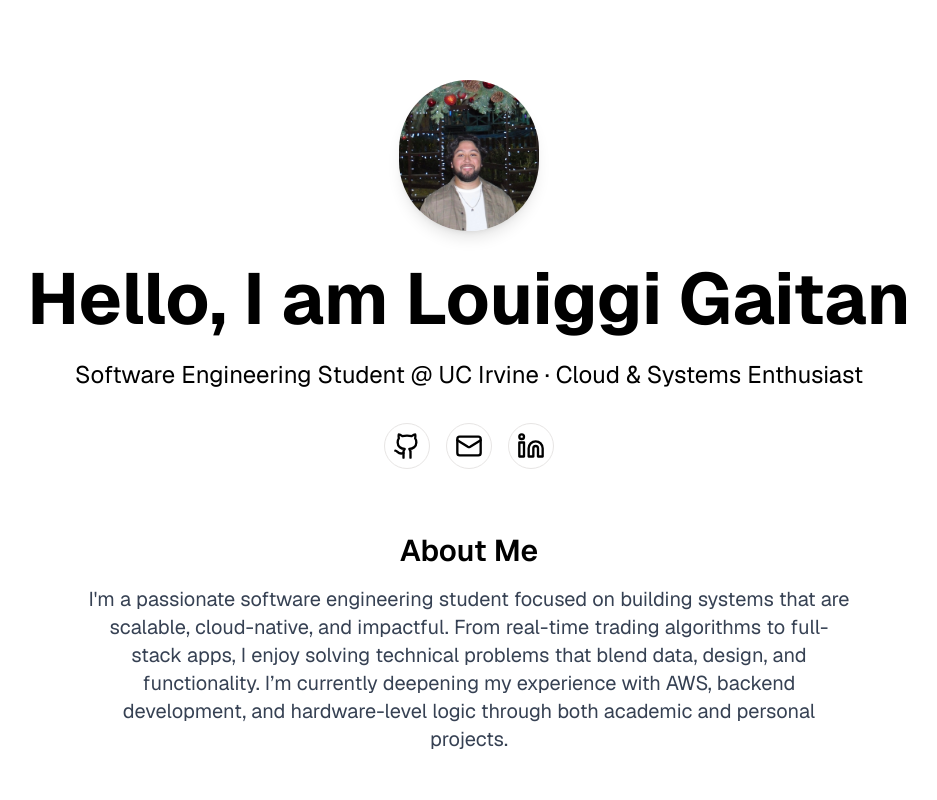
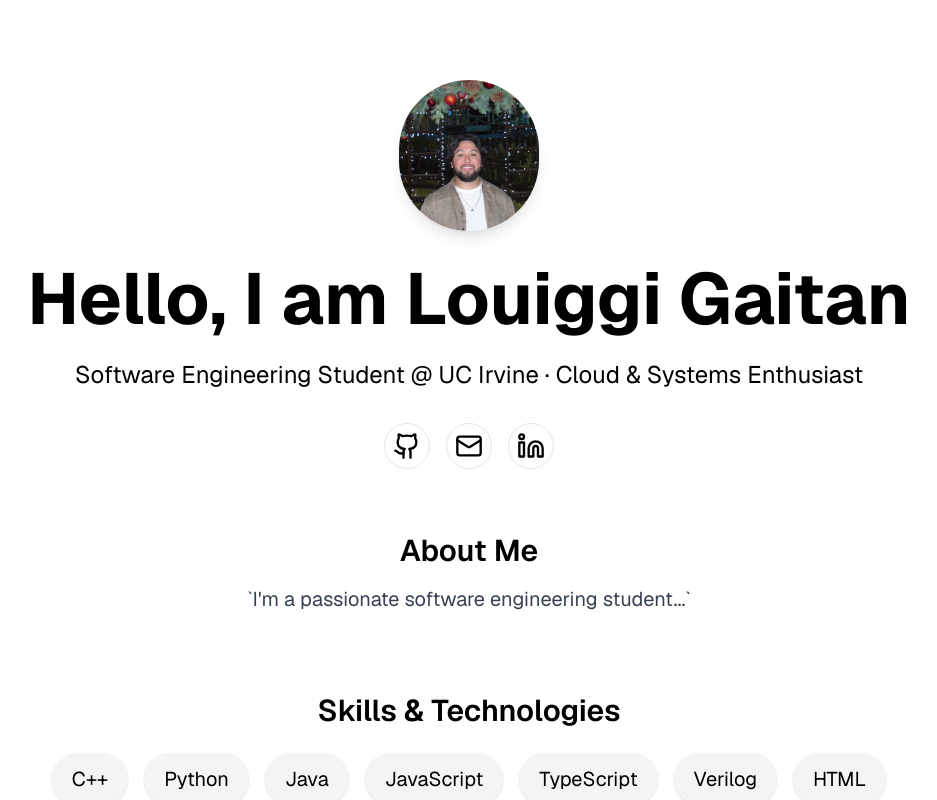
Before and after one commit to lg5092/Site, a Next.js app: page / in a window 1280 px wide. Shown: the top 800 px of the page, without its empty margins (171-1108 px from the left). Built offline with nearby package versions, Linux system fonts and the light colour scheme.

Commit message:
fixed apost:

```diff
--- a/src/app/page.tsx
+++ b/src/app/page.tsx
@@ -59,7 +59,7 @@ export default function Home() {
           <div className="text-left md:text-center max-w-3xl mx-auto mb-20">
             <h2 className="text-3xl font-semibold mb-4">About Me</h2>
             <p className="text-gray-700 text-lg md:text-xl">
-              I'm a passionate software engineering student focused on building systems that are scalable, cloud-native, and impactful. From real-time trading algorithms to full-stack apps, I enjoy solving technical problems that blend data, design, and functionality. I’m currently deepening my experience with AWS, backend development, and hardware-level logic through both academic and personal projects.
+            `I'm a passionate software engineering student...`
             </p>
           </div>
 
```
